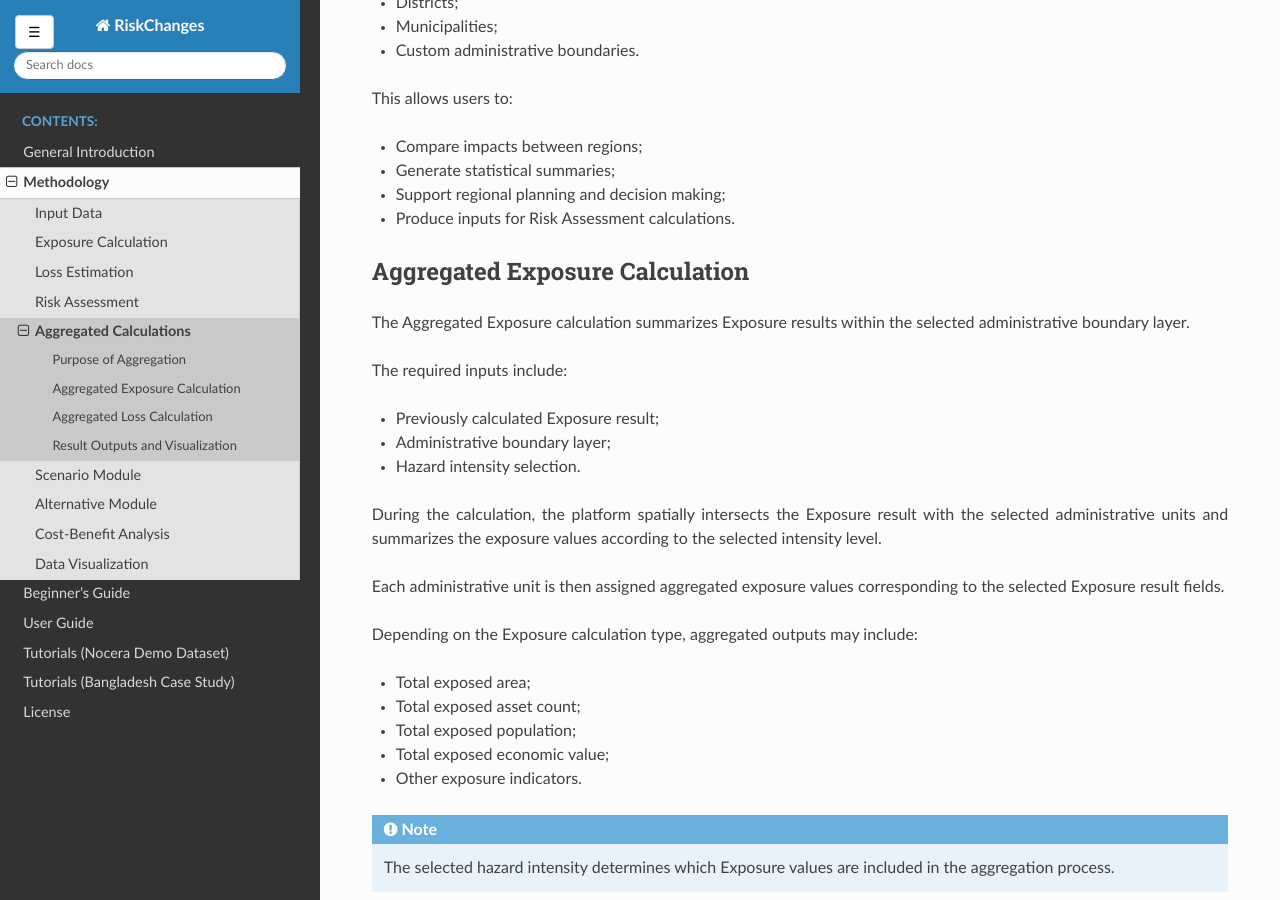
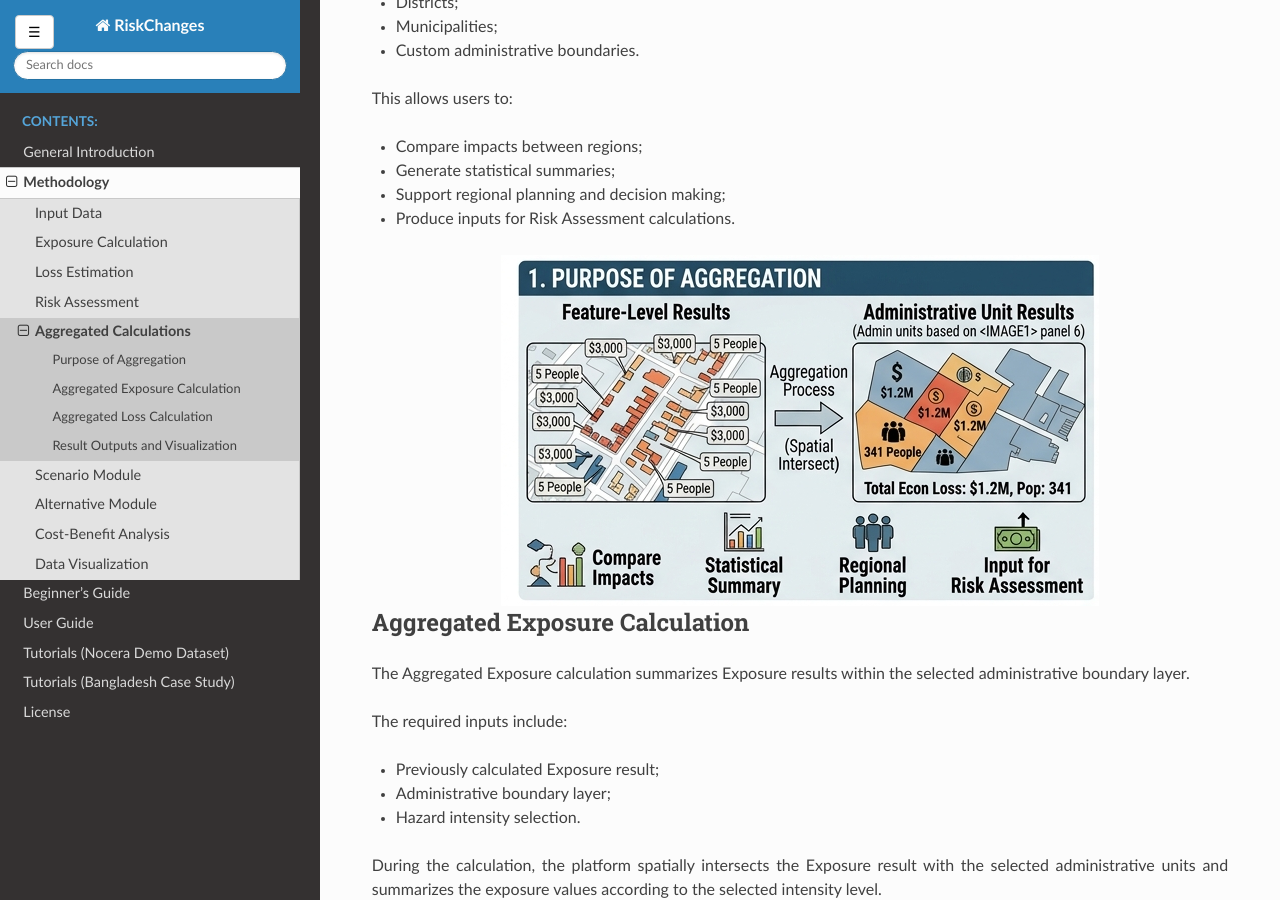
Before and after one commit to RiskChanges/riskchanges-docs, a Sphinx documentation site: the page built from docs/source/methodology_aggregated.rst, in a window 1280 px wide and 900 px high, scrolled down 537 px. Built offline with Sphinx 7.4.7 and the Read the Docs theme 3.1.0, drawn with Linux system fonts in a browser that asks for light colours; pages that are not in the unit, such as notebooks, are missing from menus.

Commit message:
update method aggregation page

```diff
--- a/docs/source/methodology_aggregated.rst
+++ b/docs/source/methodology_aggregated.rst
@@ -23,6 +23,10 @@ This allows users to:
 - Generate statistical summaries;
 - Support regional planning and decision making;
 - Produce inputs for Risk Assessment calculations.
+
+.. figure:: /images/method_agg_1.png
+   :width: 100%
+   :align: center
 
 Aggregated Exposure Calculation
 ---------------------------------
@@ -51,6 +55,10 @@ Depending on the Exposure calculation type, aggregated outputs may include:
 
    The selected hazard intensity determines which Exposure values are included in the aggregation process.
 
+.. figure:: /images/method_agg_2.png
+   :width: 100%
+   :align: center
+
 Aggregated Loss Calculation
 -----------------------------
 
@@ -74,6 +82,10 @@ The resulting aggregated Loss outputs may include:
 
 These aggregated Loss results are required for subsequent Risk Assessment calculations because the Risk module operates at the administrative boundary level rather than the individual feature level.
 
+.. figure:: /images/method_agg_3.png
+   :width: 100%
+   :align: center
+
 Result Outputs and Visualization
 ----------------------------------
 
@@ -87,3 +99,7 @@ Users can:
 - Compare results across administrative regions.
 
 The aggregated datasets can also be exported for external analysis and reporting workflows.
+
+.. figure:: /images/method_agg_4.png
+   :width: 100%
+   :align: center
```
Also changed, not shown: docs/source/images/method_agg_1.png (added), docs/source/images/method_agg_2.png (added), docs/source/images/method_agg_3.png (added), docs/source/images/method_agg_4.png (added).
